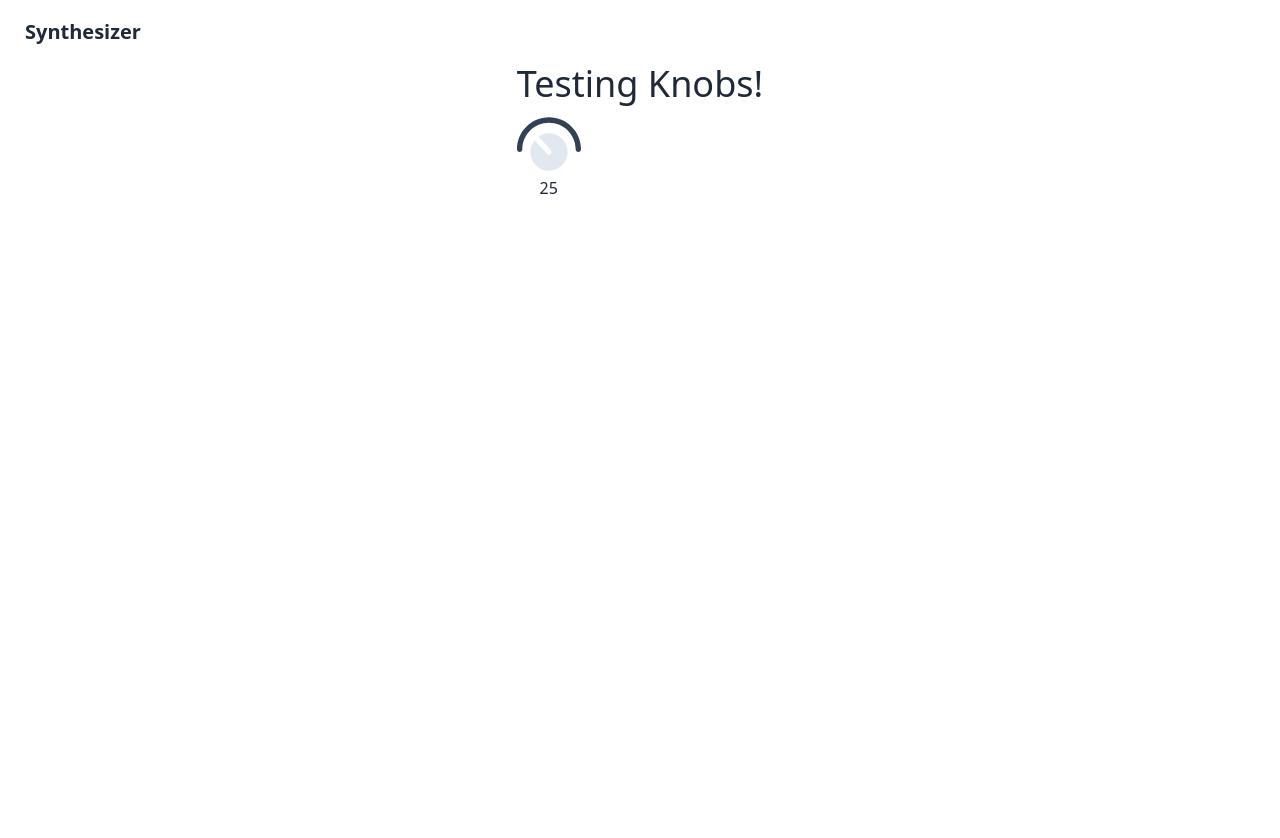
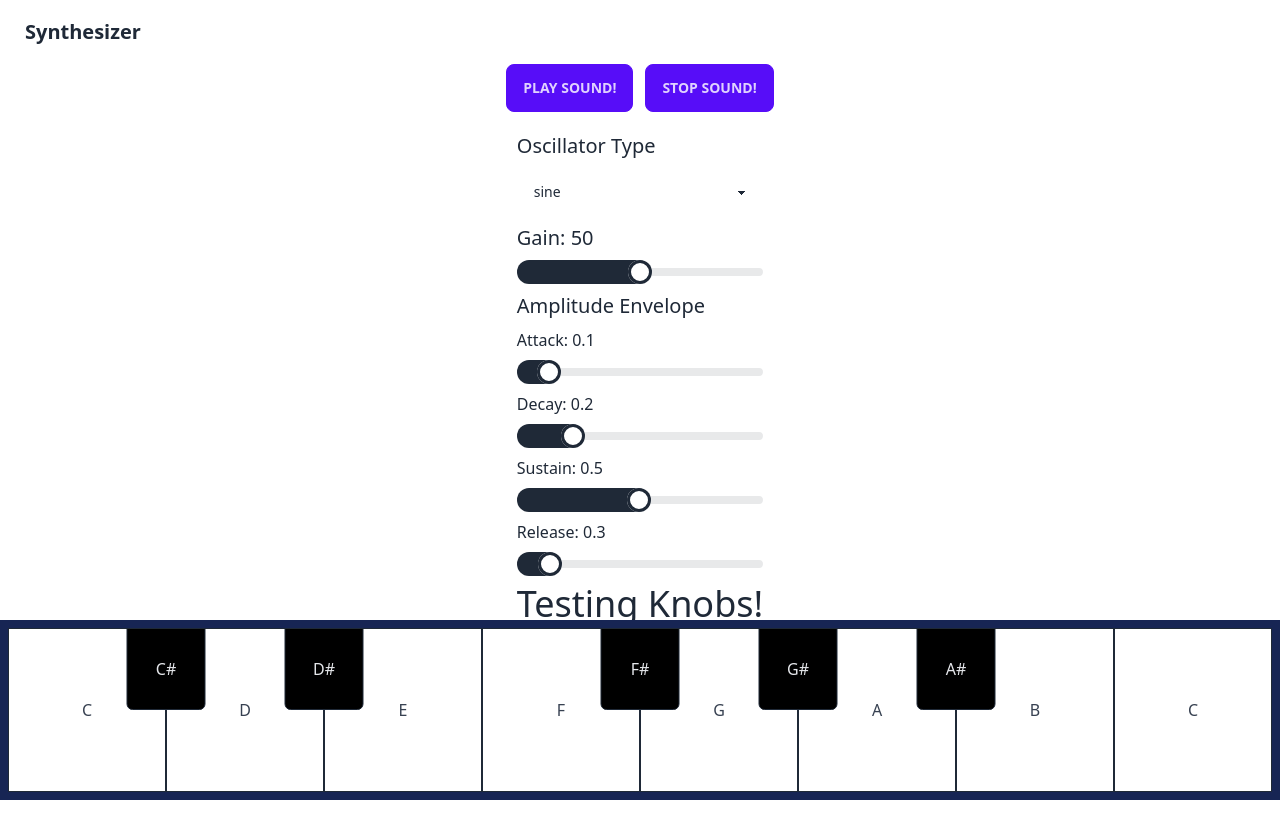
Before and after one commit to jwmdykes/web-synthesizer, a React (Create React App) app: page / in a window 1280 px wide. Shown: the top 838 px of the page. Before the commit the page ends 800 px from the top, so only its background shows below. Built offline with nearby package versions, Linux system fonts and the light colour scheme.

Commit message:
fix piano to bottom of screen

```diff
--- a/src/App.tsx
+++ b/src/App.tsx
@@ -1,6 +1,7 @@
 import React, { useEffect, useRef, useState, useCallback } from 'react';
 
 import Knob from './Knob';
+import Piano from './Piano';
 
 import {
   EnvelopeParams,
@@ -184,6 +185,8 @@ function App() {
   //   };
   // }, [initializeMIDI]);
 
+  const pianoHeight = 180
+
   return (
     <div className='App h-full'>
       <nav className='navbar bg-base-100'>
@@ -194,8 +197,9 @@ function App() {
         </div>
       </nav>
 
-      <main className='flex flex-col gap-5'>
-        {/* <div className='flex flex-row gap-3 justify-center'>
+      <main>
+        <div className={`flex flex-col gap-5`} style={{paddingBottom: `${pianoHeight + 16}px`}}>
+          <div className='flex flex-row gap-3 justify-center'>
             <button
               className={`btn ${
                 activeNotes.size > 0 ? 'btn-disabled' : 'btn-primary'
@@ -212,9 +216,9 @@ function App() {
             >
               Stop Sound!
             </button>
-        </div> */}
+          </div>
           <div className='m-auto flex flex-col gap-2'>
-          {/* <h2 className='text-xl'>Oscillator Type</h2>
+            <h2 className='text-xl'>Oscillator Type</h2>
             <select
               className='select w-full max-w-xs'
               value={oscillatorType}
@@ -273,9 +277,18 @@ function App() {
               value={envelopeParams.release}
               className='range'
               onChange={handleReleaseChange}
-          /> */}
+            />
             <h1 className='text-4xl'>Testing Knobs!</h1>
-          <Knob maxVal={100} minVal={0} defaultVal={25} sensitivity={0.75}></Knob>
+            <Knob
+              maxVal={100}
+              minVal={0}
+              defaultVal={25}
+              sensitivity={0.75}
+            ></Knob>
+          </div>
+        </div>
+        <div className={`fixed bottom-0 w-full`} style={{height: `${pianoHeight}px`}}>
+          <Piano></Piano>
         </div>
       </main>
     </div>
--- a/src/Piano.tsx
+++ b/src/Piano.tsx
@@ -1,7 +1,48 @@
-function WhiteKey() {
-    return (<></>)
+import { ReactNode } from "react";
+
+function WhiteKey(props: {letter: string, children: ReactNode}) {
+    return (
+      <>
+        <div className="w-full relative">
+          <div className='text-gray-700 bg-white w-full h-full border border-gray-800 hover:cursor-pointer hover:bg-slate-200 flex items-center justify-center'>
+            {props.letter}
+          </div>
+          {props.children}
+        </div>
+      </>
+    );
+}
+
+function BlackKey(props: {letter: string}) {
+    return (
+      <>
+        <div className='text-gray-200 bg-black w-1/2 h-1/2 border border-gray-800 hover:cursor-pointer hover:bg-gray-600 flex items-center justify-center absolute top-0 right-0 translate-x-1/2 rounded-b-md z-10'>
+          {props.letter}
+        </div>
+      </>
+    );
 }
 
 export default function Piano() {
-    return (<></>)
+    const whiteKeys:Array<string> = ['C', 'D', 'E', 'F', 'G', 'A', 'B', 'C']
+    return (
+      <div className="h-full bg-blue-950 p-2">
+        <div className='h-full'>
+          <div className='flex flex-row h-full overflow-hidden'>
+            {whiteKeys.map((key, index) => {
+              return (
+                <>
+                  <WhiteKey letter={key} key={key}>
+                    {
+                        (key !== 'B' && key !== 'E' && index !== whiteKeys.length - 1) ? <BlackKey letter={key + '#'} /> : null
+                    }
+                  </WhiteKey>
+                </>
+              );
+            })}
+          </div>
+        </div>
+
+      </div>
+    );
 }
```
Lines whose indentation alone changed are shown as unchanged.
